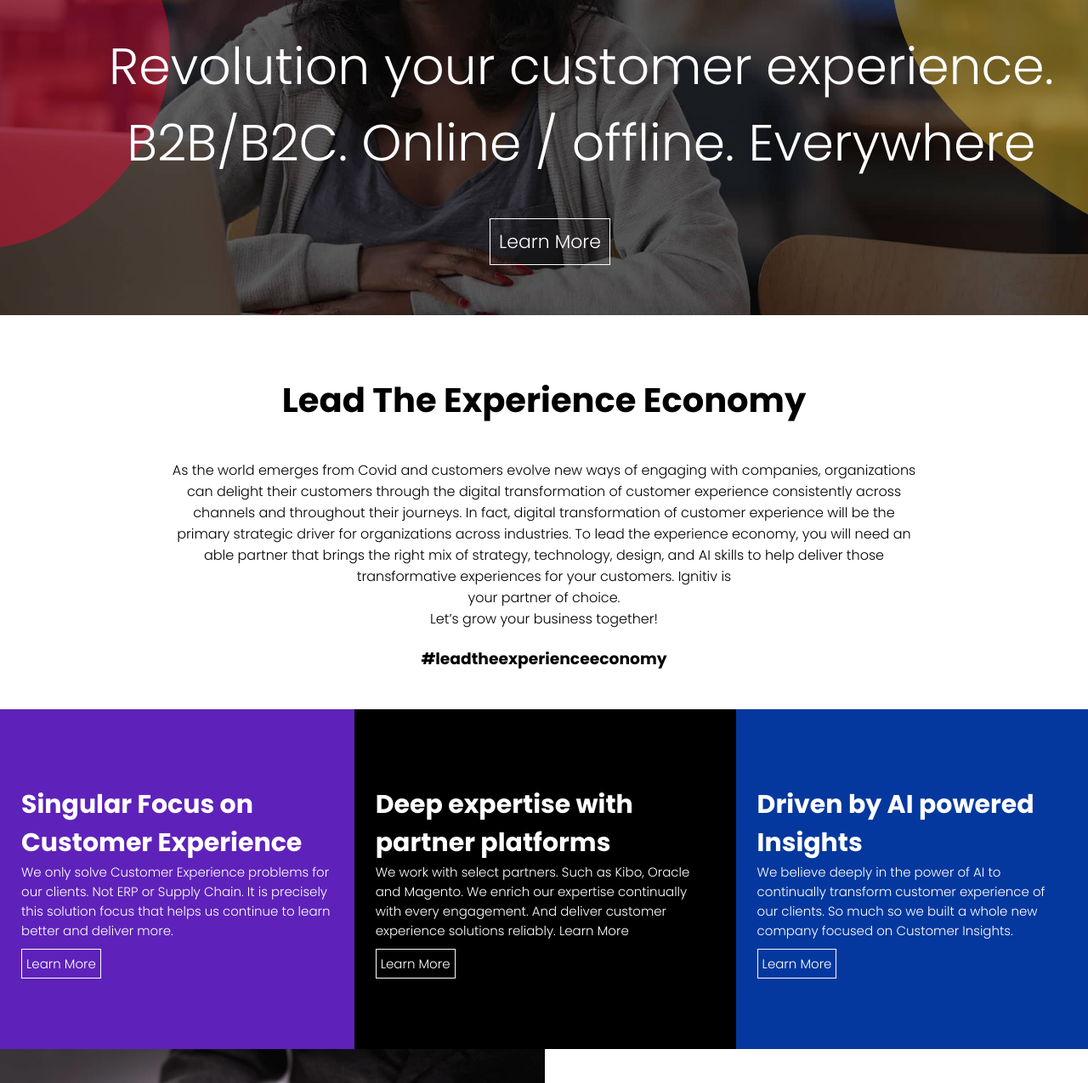
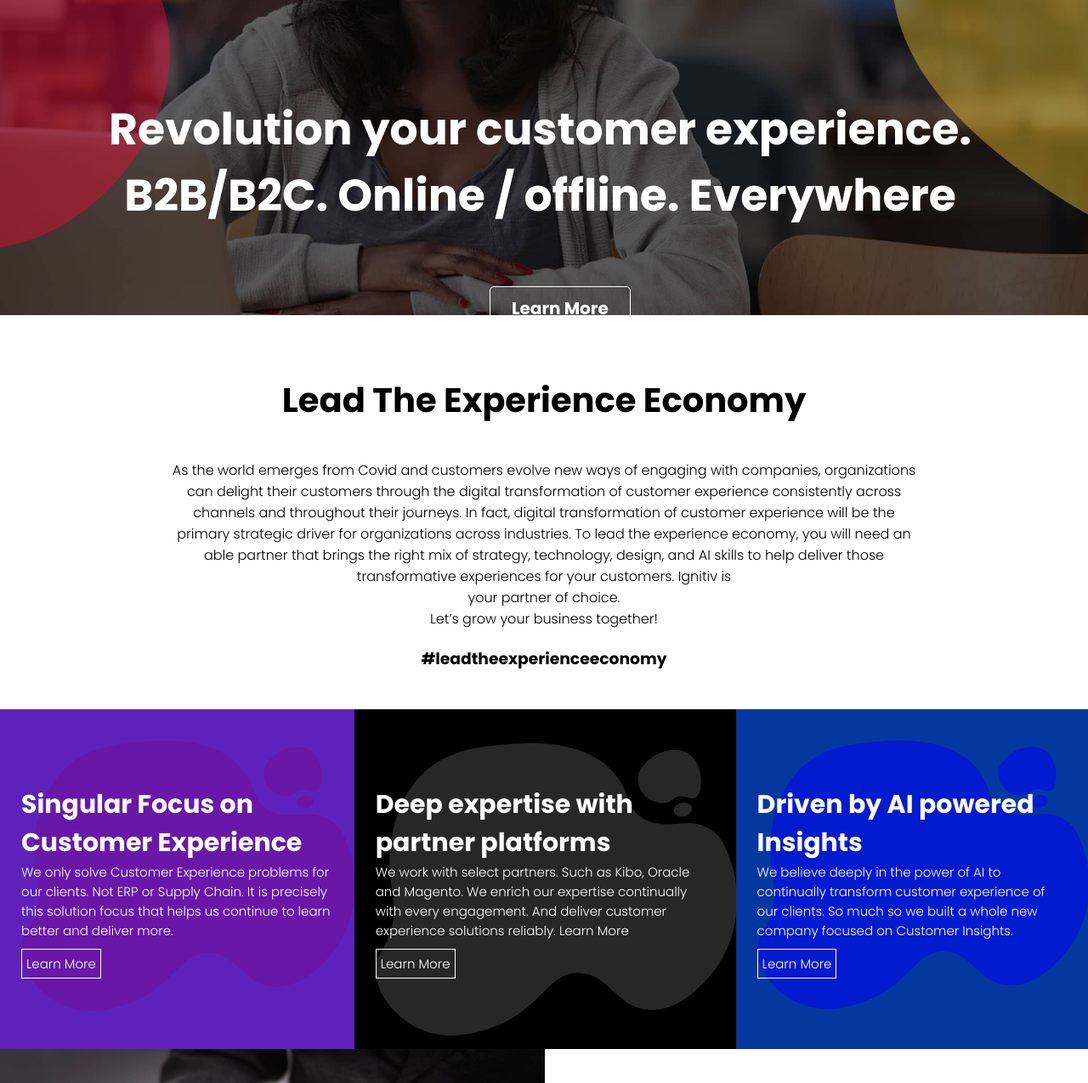
Before and after one commit to Sarikalikhar11/ignitivwebsite, a plain HTML site: page index.html in a window 1280 px wide. Shown: the part 287-1562 px from the top of the page at 85% size. Drawn offline with Linux system fonts and the light colour scheme.

Commit message:
changes done

```diff
--- a/index.html
+++ b/index.html
@@ -15,7 +15,8 @@
     <div class="header">
         <nav>
             <div class="logo">
-                <img src="https://www.ignitiv.com/wp-content/uploads/2020/09/Dark-logo-final.png" alt="">
+                <!-- <img src="https://www.ignitiv.com/wp-content/uploads/2020/09/Dark-logo-final.png" alt=""> -->
+                <h1>Ignitiv</h1>
             </div>
 
             <div class="demmo">
@@ -88,12 +89,34 @@
     </div>
     <div class="section">
         <div class="section1">
+            <svg version="1.1" id="Layer_1" xmlns="http://www.w3.org/2000/svg" xmlns:xlink="http://www.w3.org/1999/xlink" x="0px" y="0px"
+     viewBox="0 0 512 512" style="enable-background:new 0 0 512 512;" xml:space="preserve">
+    <path d="M0,370.6c-0.5,35,29.5,68,60,82.8c40.8,19.7,82.2,6.8,99.3,1.4c76-23.8,83.3-81.4,130.3-79.9c43.9,1.4,53.2,52.1,102.2,52.5
+        c38.6,0.3,67.2-30.9,79.9-44.6c44.4-48.3,49.5-116.9,33.1-165.5c-6-17.7-11.5-34.1-27.4-45.3c-30.9-22-62.5,2.7-96.2-16.2
+        c-27.9-15.7-17.7-39-44.8-68c-44.9-47.9-125.5-40.2-155.5-37.3C145.6,53.7,101.3,58,66.5,92c-43.9,42.9-46.3,107.1-46.8,120.2
+        c-1.7,45.2,14.1,62.2,1.4,103.6C12.1,345.6,0.3,348.8,0,370.6z" fill="purple"/>
+    <path d="M373.8,89.9c2.7-4.9,14.3-24.5,37.4-30.2c5.6-1.4,18.5-4.6,30.9,2.2c18.8,10.2,20,33.9,20.2,38.1c0.1,3.2,0.6,21.6-8.6,25.9
+        c-6.9,3.3-13-4.5-24.5-1.4c-7.4,1.9-7.1,5.7-13.7,7.9c-12.5,4.2-32-3.2-39.6-18.7C371.2,103.7,372.8,94,373.8,89.9z" fill="purple"/>
+    <path d="M432.1,133.8c-4.2,1.6-9.3,6-8.6,10.8c0.7,5.5,8.7,9.2,15.1,7.9c6.7-1.4,12.4-8.5,10.8-13.7
+        C447.7,133.4,438.5,131.3,432.1,133.8z" fill="purple"/>
+</svg>
             <h1>Singular Focus on Customer Experience</h1>
             <p>We only solve Customer Experience problems for our clients. Not ERP or Supply Chain. It is precisely this
                 solution focus that helps us continue to learn better and deliver more.</p>
             <button>Learn More</button>
         </div>
         <div class="section2">
+            <svg version="1.1" id="Layer_1" xmlns="http://www.w3.org/2000/svg" xmlns:xlink="http://www.w3.org/1999/xlink" x="0px" y="0px"
+     viewBox="0 0 512 512" style="enable-background:new 0 0 512 512;" xml:space="preserve">
+    <path d="M0,370.6c-0.5,35,29.5,68,60,82.8c40.8,19.7,82.2,6.8,99.3,1.4c76-23.8,83.3-81.4,130.3-79.9c43.9,1.4,53.2,52.1,102.2,52.5
+        c38.6,0.3,67.2-30.9,79.9-44.6c44.4-48.3,49.5-116.9,33.1-165.5c-6-17.7-11.5-34.1-27.4-45.3c-30.9-22-62.5,2.7-96.2-16.2
+        c-27.9-15.7-17.7-39-44.8-68c-44.9-47.9-125.5-40.2-155.5-37.3C145.6,53.7,101.3,58,66.5,92c-43.9,42.9-46.3,107.1-46.8,120.2
+        c-1.7,45.2,14.1,62.2,1.4,103.6C12.1,345.6,0.3,348.8,0,370.6z" fill="gray"/>
+    <path d="M373.8,89.9c2.7-4.9,14.3-24.5,37.4-30.2c5.6-1.4,18.5-4.6,30.9,2.2c18.8,10.2,20,33.9,20.2,38.1c0.1,3.2,0.6,21.6-8.6,25.9
+        c-6.9,3.3-13-4.5-24.5-1.4c-7.4,1.9-7.1,5.7-13.7,7.9c-12.5,4.2-32-3.2-39.6-18.7C371.2,103.7,372.8,94,373.8,89.9z" fill="gray"/>
+    <path d="M432.1,133.8c-4.2,1.6-9.3,6-8.6,10.8c0.7,5.5,8.7,9.2,15.1,7.9c6.7-1.4,12.4-8.5,10.8-13.7
+        C447.7,133.4,438.5,131.3,432.1,133.8z" fill="gray"/>
+</svg>
             <h1>Deep expertise with partner platforms</h1>
             <p>We work with select partners. Such as Kibo, Oracle and Magento. We enrich our expertise continually with
                 every engagement. And deliver customer experience solutions reliably.
@@ -101,6 +124,17 @@
             <button>Learn More</button>
         </div>
         <div class="section3">
+            <svg version="1.1" id="Layer_1" xmlns="http://www.w3.org/2000/svg" xmlns:xlink="http://www.w3.org/1999/xlink" x="0px" y="0px"
+     viewBox="0 0 512 512" style="enable-background:new 0 0 512 512;" xml:space="preserve">
+    <path d="M0,370.6c-0.5,35,29.5,68,60,82.8c40.8,19.7,82.2,6.8,99.3,1.4c76-23.8,83.3-81.4,130.3-79.9c43.9,1.4,53.2,52.1,102.2,52.5
+        c38.6,0.3,67.2-30.9,79.9-44.6c44.4-48.3,49.5-116.9,33.1-165.5c-6-17.7-11.5-34.1-27.4-45.3c-30.9-22-62.5,2.7-96.2-16.2
+        c-27.9-15.7-17.7-39-44.8-68c-44.9-47.9-125.5-40.2-155.5-37.3C145.6,53.7,101.3,58,66.5,92c-43.9,42.9-46.3,107.1-46.8,120.2
+        c-1.7,45.2,14.1,62.2,1.4,103.6C12.1,345.6,0.3,348.8,0,370.6z" fill="blue"/>
+    <path d="M373.8,89.9c2.7-4.9,14.3-24.5,37.4-30.2c5.6-1.4,18.5-4.6,30.9,2.2c18.8,10.2,20,33.9,20.2,38.1c0.1,3.2,0.6,21.6-8.6,25.9
+        c-6.9,3.3-13-4.5-24.5-1.4c-7.4,1.9-7.1,5.7-13.7,7.9c-12.5,4.2-32-3.2-39.6-18.7C371.2,103.7,372.8,94,373.8,89.9z" fill="blue"/>
+    <path d="M432.1,133.8c-4.2,1.6-9.3,6-8.6,10.8c0.7,5.5,8.7,9.2,15.1,7.9c6.7-1.4,12.4-8.5,10.8-13.7
+        C447.7,133.4,438.5,131.3,432.1,133.8z" fill="blue"/>
+</svg>
             <h1>Driven by AI powered Insights</h1>
             <p>We believe deeply in the power of AI to continually transform customer experience of our clients. So much
                 so we built a whole new company focused on Customer Insights.
--- a/style.css
+++ b/style.css
@@ -24,35 +24,36 @@
 } */
 .head_section h1{
     text-align: center;
-    top:40%;
+    top:50%;
     left:10%;
     /* margin-left:20px; */
     color:white;
-    font-size: 60px;
-    font-weight: 500;
+    font-size: 52px;
+    font-weight: 600;
     position:absolute;
 }
 .head_section button{
     text-align: center;
     left:45%;
     border:none;
-    top:68%;
+    top: 78%;
     /* left:15%; */
     /* margin-left:20px; */
     color:white;
     background-color:transparent;
-    font-size: 22px;
-    font-weight: 400;
+    font-size: 20px;
+    font-weight: 600;
     position:absolute;
     border:1px solid white;
-    padding:10px;
-
+    padding:10px 25px;
+    border-radius: 5px;
 }
 .head_section button:hover{
     border:1px solid white;
     color:black;
-    padding:10px;
+    padding:10px 25px;
     background-color:white;
+    border-radius: 5px;
 }
 nav{
     display:flex;
@@ -61,38 +62,13 @@ nav{
     justify-content:space-between;
     padding:30px;
 }
-.logo img{
+.logo h1{
     color:white;
     background-color:white transparent;
     margin-left:20px;
-    height:50px;
-    width:110px;
+    font-size: 32px;
 }
-.menu{
-    overflow: hidden;
-}
-.menu ul{
-    list-style-type: none;
-}
-.menu ul li{
-    float:left;
-    margin:12px;
-    padding-bottom: 10px;
-    position: relative;
-}
-.menu ul li a{
-    text-decoration:none;
-    color:white;
-    padding:10px;
-    /* display: block; */
-    transition:all 0.3s;
-    /* border-bottom: 3px solid transparent;    */
-}
-/* .menu ul li a:hover{
-   line-height: 0.3;
-   border-bottom: 2px solid white;
 
-} */
 
 .demmo{
     display: flex;
@@ -102,10 +78,12 @@ nav{
 
 }
 .dropbtn{
-    padding: 16px;
+    padding: 3px 16px;
     /* font-size: 10px; */
     border: none;
     font-weight: 600;
+    display: flex;
+    justify-content: space-between;
 }
 
 .dropdown1 .dropdown2 .dropdown5{
@@ -119,11 +97,12 @@ nav{
    color: white;
 }
 
-.dropbtn{
-    display: flex;
-    justify-content: space-between;
+.dropbtn:hover{
+    /* margin-bottom: 5px; */
+    border-bottom: 1px solid white;
 }
 .dropdown-content{
+    margin-top:35px;
     display: none;
     position: absolute;
     background-color: black;
@@ -190,17 +169,53 @@ nav{
     height:400px;
     padding:90px 25px 35px 25px;
     align-items: center;
+    position:relative;
+    z-index:1;
+    /* clip-path: url('clip-path: polygon(50% 0%, 64% 28%, 100% 31%, 94% 78%, 70% 100%, 32% 100%, 1% 89%, 0% 43%, 9% 24%);'); */
+}
+.section1 svg{
+    top:0;
+    right:10;
+    position:absolute;
+    z-index:-1;
+    opacity: 0.3;
+    /* filter: grayscale(60%);
+    filter:saturate(50%); */
 }
 .section .section2{
     background-color:#000000;
     height:400px;
     padding:90px 25px 35px 25px;
+    align-items: center;
+    position:relative;
+    z-index:1;
+}
+.section2 svg{
+    top:0;
+    right:10;
+    position:absolute;
+    z-index:-1;
+    opacity: 0.3;
+    /* filter: grayscale(60%);
+    filter:saturate(50%); */
 }
 .section .section3{
     background-color:#04389e;
     height:400px;
     padding:90px 25px 35px 25px;
     /* position:relative; */
+    align-items: center;
+    position:relative;
+    z-index:1;
+}
+.section3 svg{
+    top:0;
+    right:10;
+    position:absolute;
+    z-index:-1;
+    opacity: 0.5;
+    /* filter: grayscale(60%);
+    filter:saturate(50%); */
 }
 .section .section1 button{
     text-align: center;
```
